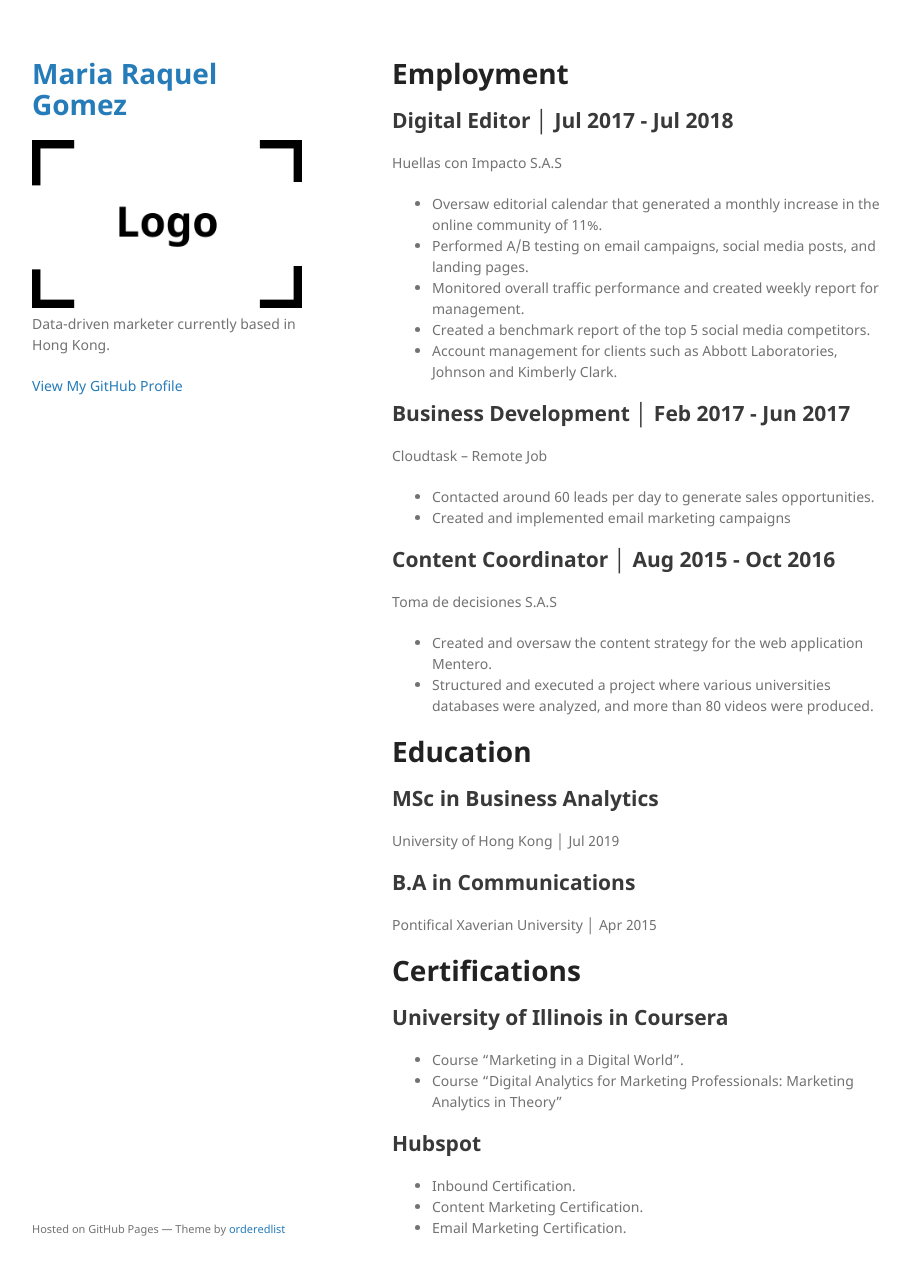
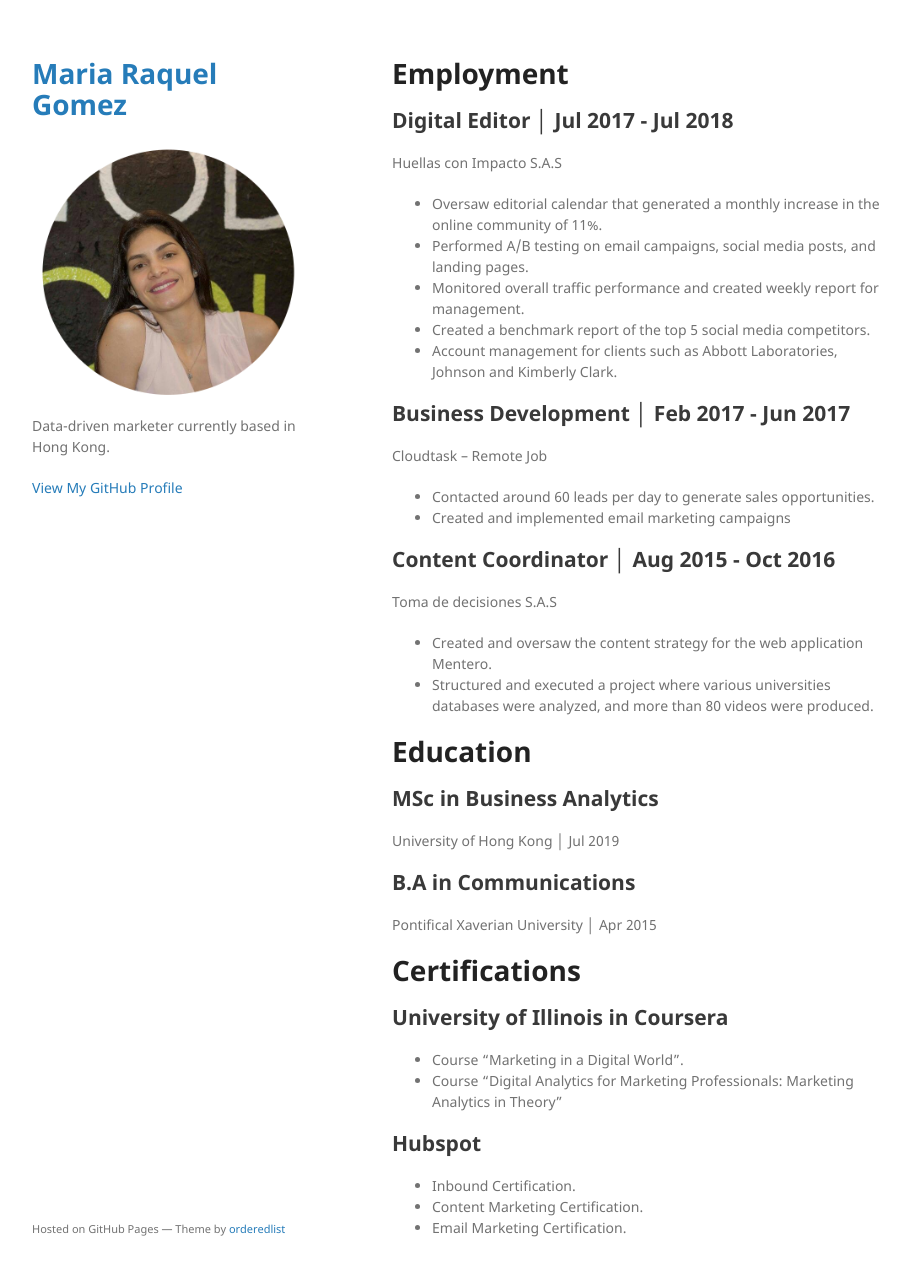
Before and after one commit to mraquelgomezl/mraquelgomezl.github.io, a Jekyll site: the page built from another-page.html, in a window 1280 px wide and 1308 px high. Shown: the top 1276 px of the window, without its empty margins (178-1088 px from the left). Built offline with Jekyll 4.4.1, drawn with Linux system fonts in a browser that asks for light colours.

Commit message:
Update _config.yml

```diff
--- a/_config.yml
+++ b/_config.yml
@@ -1,5 +1,5 @@
 title: Maria Raquel Gomez
-logo: /assets/img/logo.png
+logo: /assets/img/IMG_0303.png
 description: Data-driven marketer currently based in Hong Kong.
 #show_downloads: true
 #google_analytics:
```
